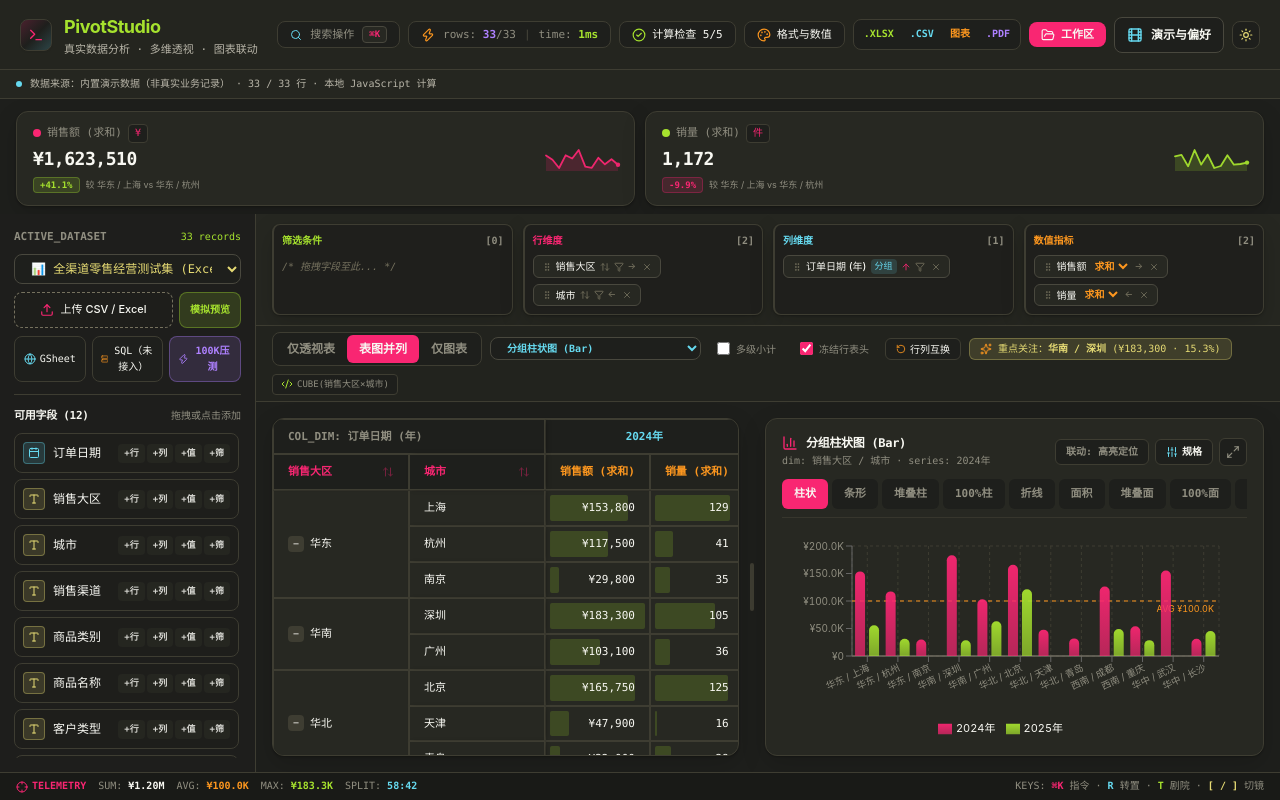
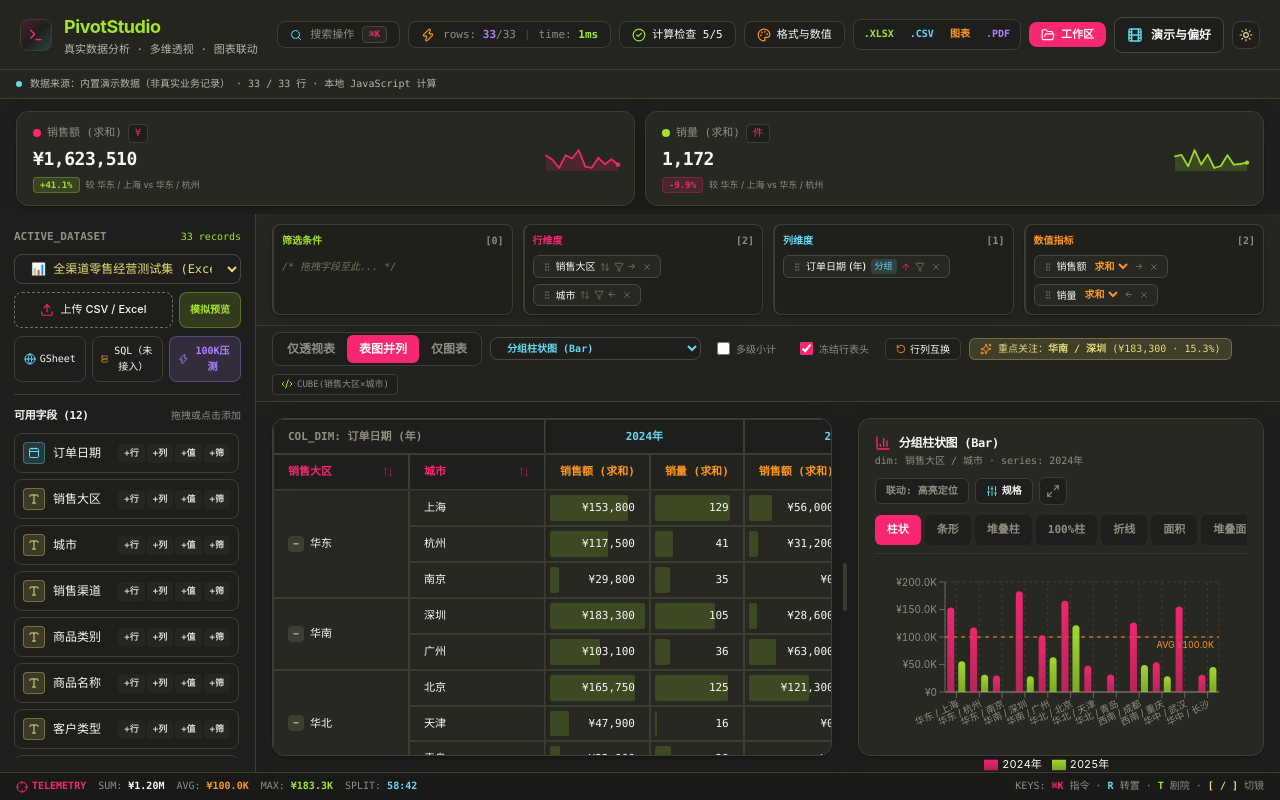
Before and after one commit to lovemoganna/PivotStudio, a React (Vite) app: page / in a window 1280 px wide. Built offline with nearby package versions, Linux system fonts and the light colour scheme; the HTML template or start-up script is replaced by a standard one.

Commit message:
test: capture first-view layout and apply split ratios only on desktop

```diff
--- a/scripts/browser-regression.cjs
+++ b/scripts/browser-regression.cjs
@@ -33,6 +33,7 @@ async function run() {
       page.on('console', msg => { if (msg.type()==='error') exceptions.push('console: '+msg.text()); });
       await page.goto(URL, { waitUntil: 'networkidle', timeout: 30000 });
       await page.getByTestId('open-workspaces').waitFor({timeout:12000});
+      await page.screenshot({path:'test-artifacts/'+name+'-initial.png',fullPage:true});
       await page.getByRole('button', {name:'仅图表'}).click();
       const chartTab = page.getByRole('button', {name:'仅图表'});
       assert.equal(await chartTab.getAttribute('aria-pressed'),'true','view control feedback');
--- a/src/index.css
+++ b/src/index.css
@@ -83,3 +83,9 @@
 .apple-specular-card { box-shadow: 0 1px 2px rgba(39,40,34,.06), 0 6px 22px rgba(39,40,34,.04); }
 .dark .apple-specular-card { box-shadow: 0 1px 2px rgba(0,0,0,.25), 0 8px 24px rgba(0,0,0,.16); }
 .monokai-grid-canvas { background-image: none; }
+
+/* The resize ratio applies only to side-by-side layouts on large screens. */
+@media (min-width: 1024px) {
+  .pivot-split-table { flex-basis: var(--split-table-basis) !important; }
+  .pivot-split-chart { flex-basis: var(--split-chart-basis) !important; }
+}
```
